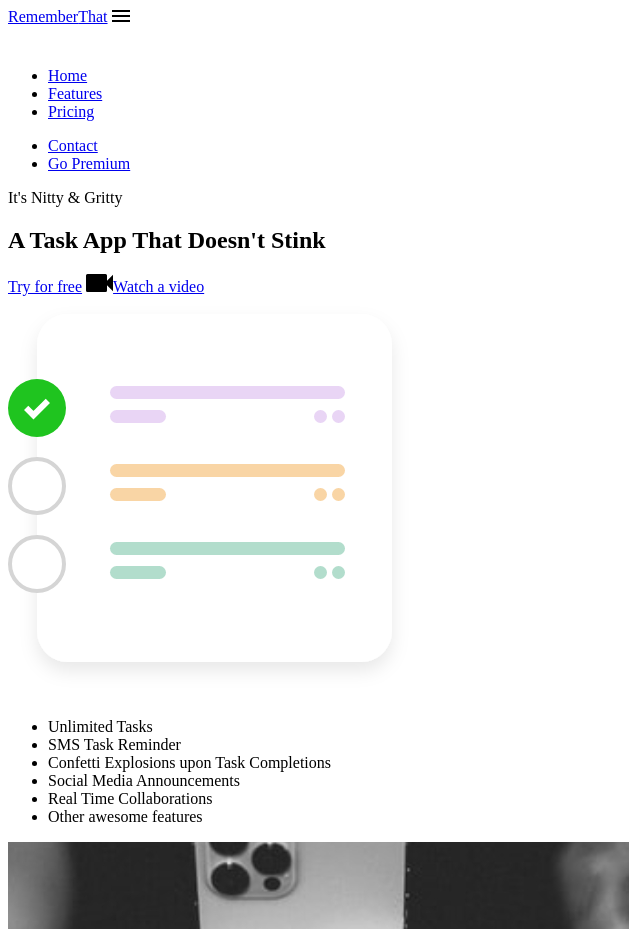
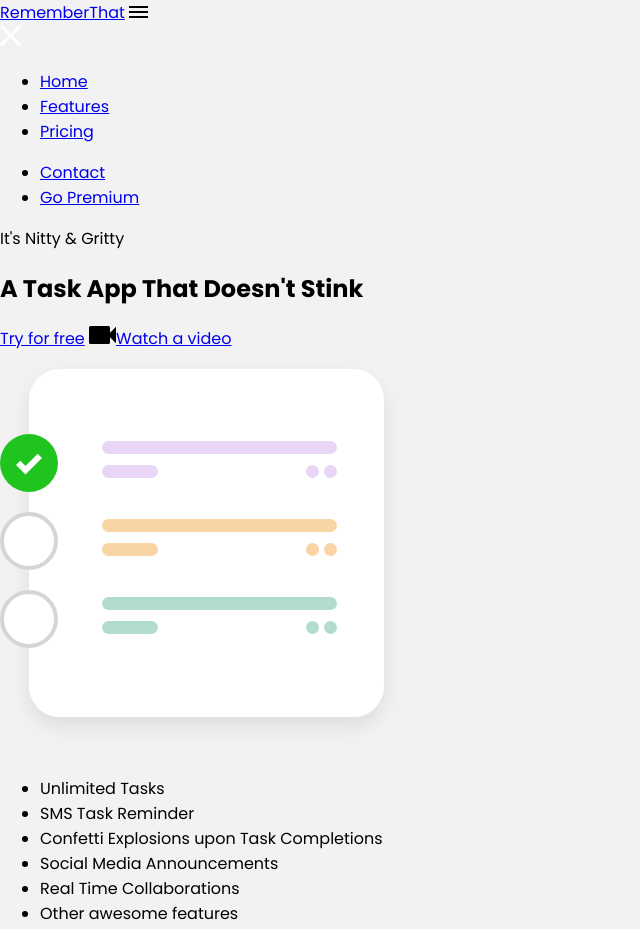
Before and after one commit to almostdevelopr/html-css, a plain HTML site: page index.html in a window 1280 px wide. Shown: the top 929 px of the page, without its empty margins (0-640 px from the left). Drawn offline with Linux system fonts and the light colour scheme.

Commit message:
Add css -> initial commit

```diff
--- a/css/main.scss
+++ b/css/main.scss
@@ -0,0 +1,7 @@
+@import url("https://fonts.googleapis.com/css2?family=Poppins:wght@400;700&display=swap");
+
+body {
+	background: #f2f2f2;
+	margin: 0;
+	font-family: "Poppins";
+}
```
Also changed, not shown: css/main.css, 1 other file.
